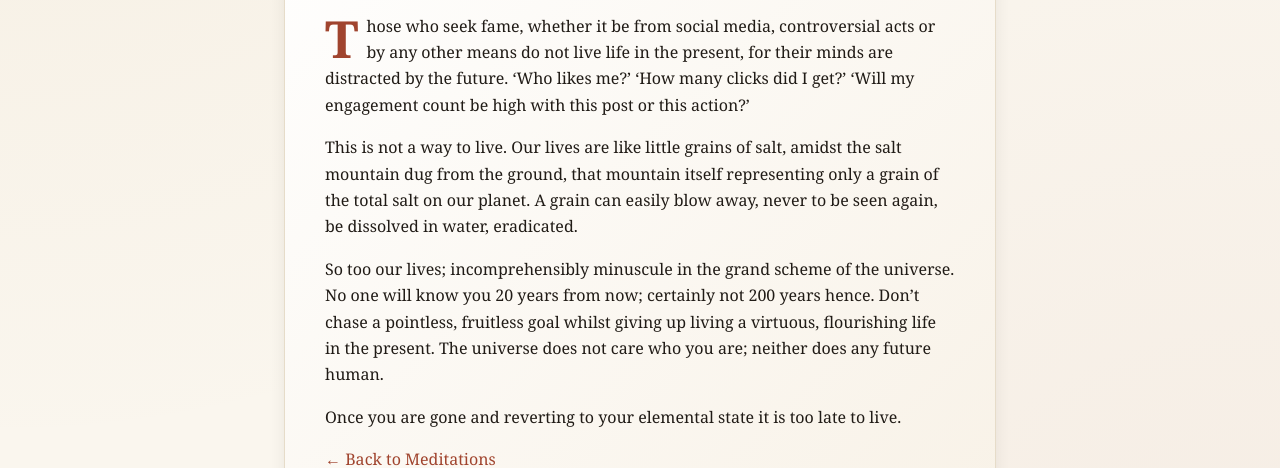
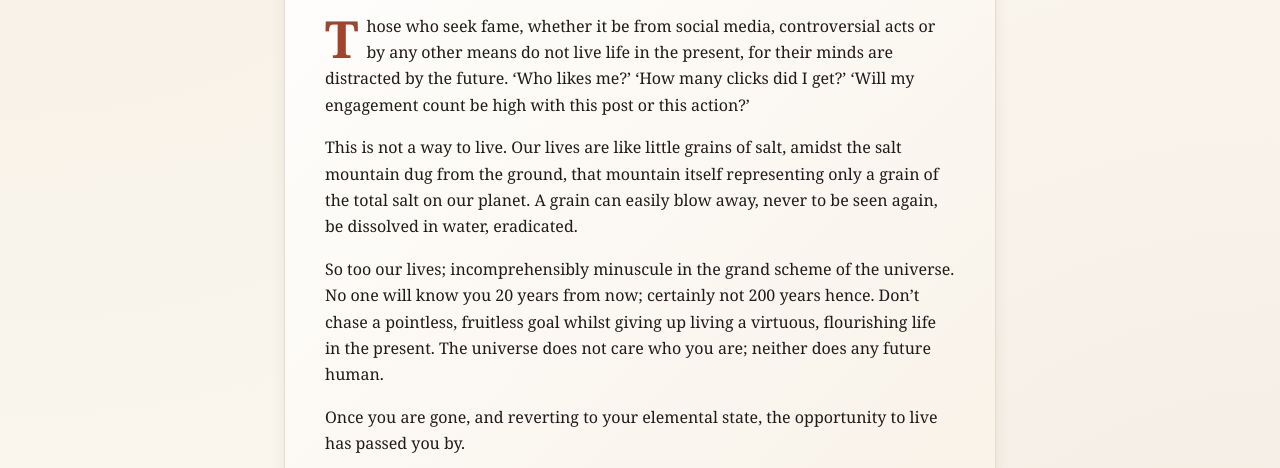
Before and after one commit to adampogonowski586371/manchester-meditations, an Eleventy site: page meditations/the-pointlessness-of-seeking-fame.md in a window 1280 px wide. Shown: the part 484-952 px from the top of the page. Built offline with nearby package versions, Linux system fonts and the light colour scheme; Eleventy itself is replaced by a stand-in of ours; files that its build step writes are made by us from their sources.

Commit message:
Update Meditations “the-pointlessness-of-seeking-fame”

```diff
--- a/meditations/the-pointlessness-of-seeking-fame.md
+++ b/meditations/the-pointlessness-of-seeking-fame.md
@@ -7,14 +7,8 @@ tags: meditations
 ---
 Those who seek fame, whether it be from social media, controversial acts or by any other means do not live life in the present, for their minds are distracted by the future. ‘Who likes me?’ ‘How many clicks did I get?’ ‘Will my engagement count be high with this post or this action?’
 
-
-
 This is not a way to live. Our lives are like little grains of salt, amidst the salt mountain dug from the ground, that mountain itself representing only a grain of the total salt on our planet. A grain can easily blow away, never to be seen again, be dissolved in water, eradicated.
-
-
 
 So too our lives; incomprehensibly minuscule in the grand scheme of the universe. No one will know you 20 years from now; certainly not 200 years hence. Don’t chase a pointless, fruitless goal whilst giving up living a virtuous, flourishing life in the present. The universe does not care who you are; neither does any future human.
 
-
-
-Once you are gone and reverting to your elemental state it is too late to live.
+Once you are gone, and reverting to your elemental state, the opportunity to live has passed you by.
```
